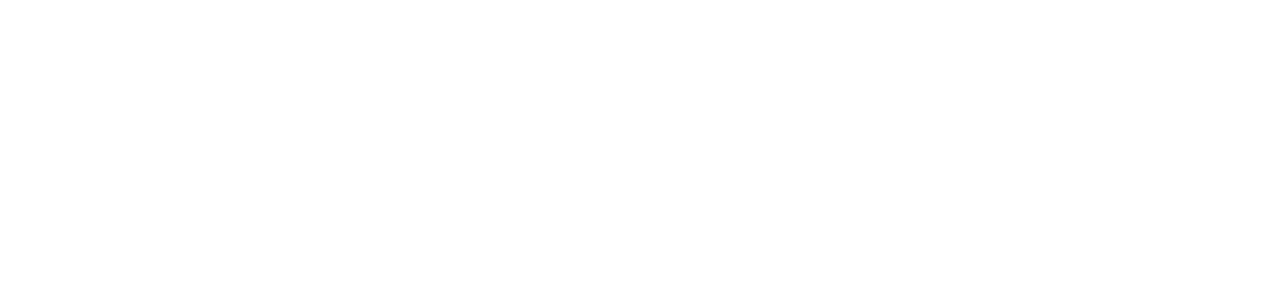
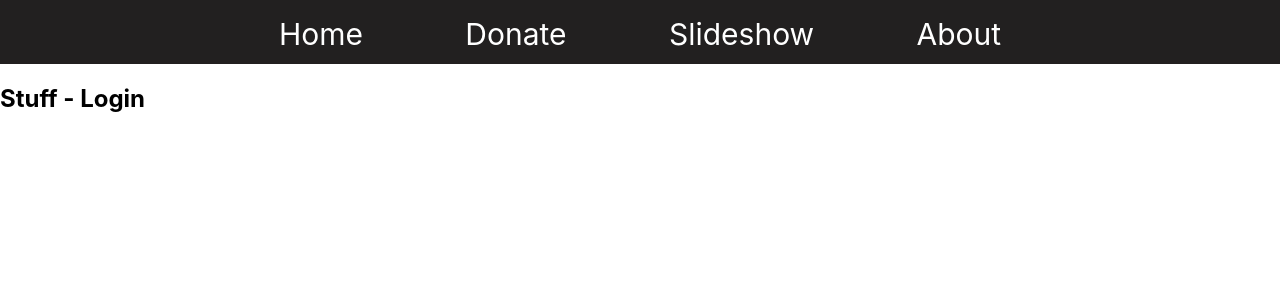
Before and after one commit to tylerquinnlewisu/softwaresystemscapstoneteamthreeproject, a React (Create React App) app: page /login in a window 1280 px wide. Before the commit this address had no page. Shown: the top 300 px of the page. Built offline with nearby package versions, Linux system fonts and the light colour scheme.

Commit message:
Added Barebones Register and Login pages

```diff
--- /dev/null
+++ b/src/Login.js
@@ -0,0 +1,23 @@
+import React from 'react'
+// import './Login.css'
+
+// If you want to make a css for this page, named the file
+//  'Login.css' and uncomment line 2 of this file.
+
+export default function Login () {
+    return (
+    <div>
+        <body>
+            <div class="menuSection">
+                <ul class="menu">
+                    <li class="link"><a class="link_a" href="/">Home</a></li>
+                    <li class="link"><a class="link_a" href="/donate">Donate</a></li>
+                    <li class="link"><a class="link_a" href="/slideshow">Slideshow</a></li>
+                    <li class="link"><a class="link_a"  href="/about">About</a></li>
+                </ul>
+            </div>
+            <h2>Stuff - Login</h2>
+        </body>
+    </div>
+    );
+}
--- /dev/null
+++ b/src/Register.js
@@ -0,0 +1,23 @@
+import React from 'react'
+// import './Register.css'
+
+// If you want to make a css for this page, named the file
+//  'Register.css' and uncomment line 2 of this file.
+
+export default function Register () {
+    return (
+    <div>
+        <body>
+            <div class="menuSection">
+                <ul class="menu">
+                    <li class="link"><a class="link_a" href="/">Home</a></li>
+                    <li class="link"><a class="link_a" href="/donate">Donate</a></li>
+                    <li class="link"><a class="link_a" href="/slideshow">Slideshow</a></li>
+                    <li class="link"><a class="link_a"  href="/about">About</a></li>
+                </ul>
+            </div>
+            <h2>Stuff - Register</h2>
+        </body>
+    </div>
+    );
+}
--- a/src/index.js
+++ b/src/index.js
@@ -10,6 +10,8 @@
 import About from './About'
 import Donate from './Donate'
 import Slideshow from './Slideshow'
+import Register from './Register';
+import Login from './Login';
 import reportWebVitals from './reportWebVitals';
 
 /*const root = ReactDOM.createRoot(document.getElementById('root'));
@@ -27,6 +29,8 @@
       <Route path="/about" element={<About/>}/>
       <Route path ="/donate" element={<Donate/>}/>
       <Route path ="/slideshow" element={<Slideshow/>}/>
+      <Route path ="/login" element={<Login/>}/>
+      <Route path ="/register" element={<Register/>}/>
     </Routes>
   </BrowserRouter>,
   document.getElementById('root')
```
